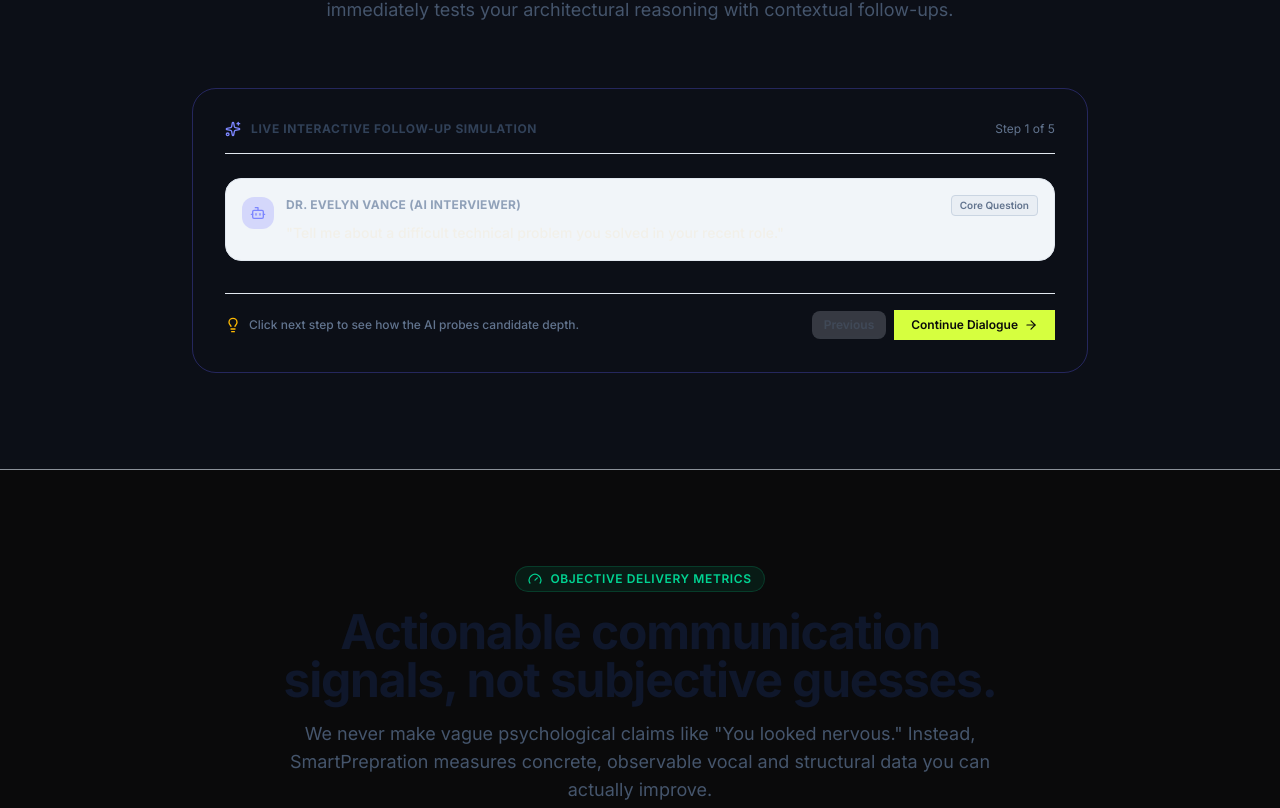
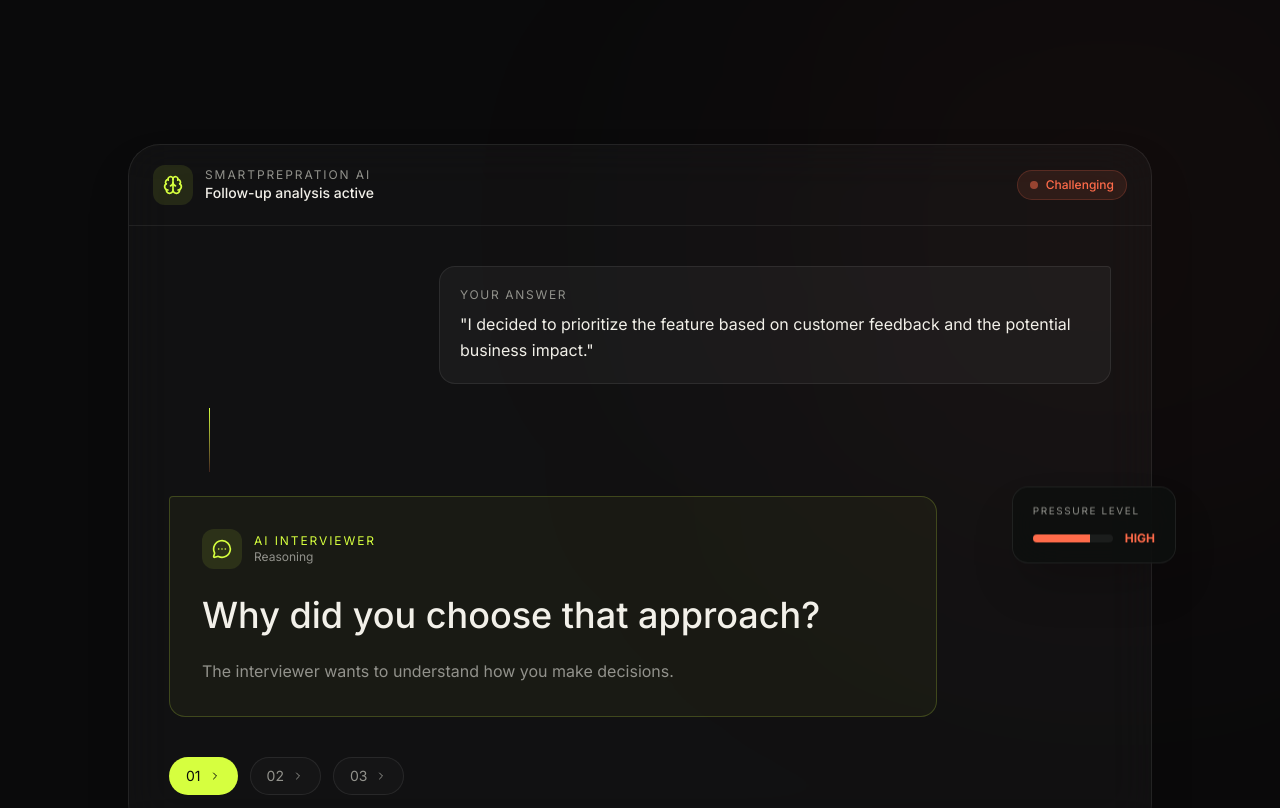
Before and after one commit to jasmeet-7/AI-Interviewer, a React (Vite) app: page / in a window 1280 px wide. Shown: the part 2992-3800 px from the top of the page. Built offline with nearby package versions, Linux system fonts and the light colour scheme.

Commit message:
Update Scene4FollowUpDemo.tsx

```diff
--- a/src/components/landing/Scene4FollowUpDemo.tsx
+++ b/src/components/landing/Scene4FollowUpDemo.tsx
@@ -1,165 +1,276 @@
-import React, { useState } from 'react';
+import React, { useRef, useState } from "react";
+import { motion, useScroll, useTransform } from "framer-motion";
 import {
-  GitBranch,
-  Bot,
-  User,
-  Sparkles,
-  Lightbulb,
-  ArrowRight
-} from 'lucide-react';
+  Brain,
+  MessageCircleMore,
+  ChevronRight,
+} from "lucide-react";
+
+const followUps = [
+  {
+    question: "Why did you choose that approach?",
+    tag: "Reasoning",
+    description:
+      "The interviewer wants to understand how you make decisions.",
+  },
+  {
+    question: "What would you do differently?",
+    tag: "Reflection",
+    description:
+      "Good candidates can evaluate their own decisions and improve them.",
+  },
+  {
+    question: "How do you know that would work?",
+    tag: "Evidence",
+    description:
+      "The AI pushes you to support your answer with evidence.",
+  },
+];
 
 export const Scene4FollowUpDemo: React.FC = () => {
-  const [activeStep, setActiveStep] = useState<number>(1);
+  const sectionRef = useRef<HTMLElement>(null);
+  const [activeQuestion, setActiveQuestion] = useState(0);
 
-  const conversationSteps = [
-    {
-      step: 1,
-      speaker: 'ai',
-      text: 'Tell me about a difficult technical problem you solved in your recent role.',
-      badge: 'Core Question'
-    },
-    {
-      step: 2,
-      speaker: 'candidate',
-      text: 'Our analytics dashboard had a 4-second latency spike during high traffic. I solved it by caching the aggregate queries with a Redis cluster and tuning the PostgreSQL indexes.',
-      badge: 'Candidate Answer (Context Stated)'
-    },
-    {
-      step: 3,
-      speaker: 'ai',
-      text: 'Why did you choose Redis over in-memory application caching like Memcached or Node local cache, and how did you handle cache invalidation on write bursts?',
-      badge: 'Intelligent Follow-Up #1 (Probing Trade-offs)',
-      isHighlight: true
-    },
-    {
-      step: 4,
-      speaker: 'candidate',
-      text: 'We had multiple stateless backend replicas, so local memory would lead to stale inconsistent counts. We used Redis with a write-through invalidation bus via RabbitMQ.',
-      badge: 'Candidate Clarification'
-    },
-    {
-      step: 5,
-      speaker: 'ai',
-      text: 'What would happen to your primary database if that Redis cluster experienced a cold cache restart under peak load, and how would you protect it?',
-      badge: 'Intelligent Follow-Up #2 (Resilience & Chaos Engineering)',
-      isHighlight: true
-    }
-  ];
+  const { scrollYProgress } = useScroll({
+    target: sectionRef,
+    offset: ["start end", "end start"],
+  });
+
+  const titleY = useTransform(
+    scrollYProgress,
+    [0, 0.4],
+    [100, 0]
+  );
+
+  const titleOpacity = useTransform(
+    scrollYProgress,
+    [0, 0.25],
+    [0, 1]
+  );
+
+  const demoY = useTransform(
+    scrollYProgress,
+    [0, 0.5],
+    [140, 0]
+  );
+
+  const demoRotateX = useTransform(
+    scrollYProgress,
+    [0, 0.5],
+    [10, 0]
+  );
+
+  const lineScale = useTransform(
+    scrollYProgress,
+    [0, 0.5],
+    [0, 1]
+  );
+
+  const active = followUps[activeQuestion];
 
   return (
-    <section className="py-24 relative overflow-hidden bg-slate-900/40 dark:bg-black/40 border-y border-slate-200/60 dark:border-white/5">
-      <div className="max-w-7xl mx-auto px-4 sm:px-6 lg:px-8">
+    <section
+      ref={sectionRef}
+      className="relative min-h-screen overflow-hidden bg-[var(--bg)] px-6 py-32"
+    >
+      {/* Background glow */}
+      <div className="pointer-events-none absolute right-[-10%] top-[20%] h-[600px] w-[600px] rounded-full bg-[#FF6B4A]/[0.05] blur-[180px]" />
 
-        {/* Section Heading */}
-        <div className="text-center max-w-3xl mx-auto mb-16">
-          <div className="inline-flex items-center gap-2 px-3 py-1 rounded-full bg-indigo-500/10 border border-indigo-500/20 text-indigo-400 text-xs font-semibold uppercase tracking-wider mb-4">
-            <GitBranch className="w-3.5 h-3.5" />
-            <span>DEEP CONVERSATIONAL REASONING</span>
+      <div className="relative mx-auto max-w-7xl">
+        {/* HEADING */}
+        <motion.div
+          style={{
+            y: titleY,
+            opacity: titleOpacity,
+          }}
+          className="mx-auto mb-20 max-w-4xl text-center"
+        >
+          <p className="mb-5 text-sm uppercase tracking-[0.25em] text-[#FF6B4A]">
+            The conversation gets harder
+          </p>
+
+          <h2 className="text-5xl font-semibold leading-[0.98] tracking-[-0.04em] text-[var(--text)] md:text-7xl">
+            A good answer
+            <br />
+            isn't the end.
+          </h2>
+
+          <p className="mx-auto mt-7 max-w-2xl text-lg leading-relaxed text-[var(--muted)]">
+            A real interviewer listens to your answer, notices the gaps,
+            and asks the question you didn't expect.
+          </p>
+        </motion.div>
+
+        {/* INTERVIEW DEMO */}
+        <motion.div
+          style={{
+            y: demoY,
+            rotateX: demoRotateX,
+            perspective: 1200,
+          }}
+          className="relative mx-auto max-w-5xl"
+        >
+          <div className="overflow-hidden rounded-[2rem] border border-white/[0.08] bg-white/[0.03] shadow-2xl backdrop-blur-xl">
+            {/* TOP BAR */}
+            <div className="flex items-center justify-between border-b border-white/[0.07] px-6 py-5">
+              <div className="flex items-center gap-3">
+                <div className="flex h-10 w-10 items-center justify-center rounded-xl bg-[#D6FF3F]/10">
+                  <Brain className="h-5 w-5 text-[#D6FF3F]" />
                 </div>
 
-          <h2 className="text-3xl sm:text-4xl lg:text-5xl font-extrabold text-slate-900 dark:text-white tracking-tight mb-4">
-            Real interviewers don&apos;t move to the next question.{' '}
-            <span className="gradient-text-brand">They probe deeper.</span>
-          </h2>
+                <div>
+                  <p className="text-xs uppercase tracking-[0.16em] text-[var(--muted)]">
+                    SmartPrepration AI
+                  </p>
 
-          <p className="text-base sm:text-lg text-slate-600 dark:text-slate-300">
-            SmartPrepration analyzes the technical choices mentioned in your answer and immediately tests your architectural reasoning with contextual follow-ups.
+                  <p className="text-sm font-medium text-[var(--text)]">
+                    Follow-up analysis active
+                  </p>
+                </div>
+              </div>
+
+              <div className="flex items-center gap-2 rounded-full border border-[#FF6B4A]/20 bg-[#FF6B4A]/10 px-3 py-1.5">
+                <span className="h-2 w-2 animate-pulse rounded-full bg-[#FF6B4A]" />
+
+                <span className="text-xs font-medium text-[#FF6B4A]">
+                  Challenging
+                </span>
+              </div>
+            </div>
+
+            {/* CHAT AREA */}
+            <div className="p-6 md:p-10">
+              {/* USER ANSWER */}
+              <div className="ml-auto max-w-2xl rounded-2xl rounded-tr-sm border border-white/[0.08] bg-white/[0.04] p-5">
+                <p className="mb-2 text-xs uppercase tracking-[0.14em] text-[var(--muted)]">
+                  Your answer
+                </p>
+
+                <p className="leading-relaxed text-[var(--text)]">
+                  "I decided to prioritize the feature based on customer
+                  feedback and the potential business impact."
                 </p>
               </div>
 
-        {/* Interactive Dynamic Tree Card */}
-        <div className="max-w-4xl mx-auto glass-panel-glow rounded-3xl p-6 sm:p-8 border border-indigo-500/30">
+              {/* CONNECTING LINE */}
+              <motion.div
+                style={{
+                  scaleY: lineScale,
+                }}
+                className="my-6 ml-10 h-16 w-px origin-top bg-gradient-to-b from-[#D6FF3F] to-[#FF6B4A]/20"
+              />
 
-          {/* Header Bar */}
-          <div className="flex items-center justify-between pb-4 border-b border-slate-200 dark:border-white/10 mb-6">
-            <div className="flex items-center gap-2.5">
-              <Sparkles className="w-4 h-4 text-indigo-400" />
-              <span className="text-xs font-bold uppercase tracking-wider text-slate-700 dark:text-slate-200">
-                LIVE INTERACTIVE FOLLOW-UP SIMULATION
-              </span>
+              {/* AI FOLLOW-UP */}
+              <motion.div
+                key={activeQuestion}
+                initial={{
+                  opacity: 0,
+                  x: -40,
+                  scale: 0.96,
+                }}
+                animate={{
+                  opacity: 1,
+                  x: 0,
+                  scale: 1,
+                }}
+                transition={{
+                  type: "spring",
+                  stiffness: 180,
+                  damping: 20,
+                }}
+                className="max-w-3xl rounded-2xl rounded-tl-sm border border-[#D6FF3F]/20 bg-[#D6FF3F]/[0.04] p-6 md:p-8"
+              >
+                <div className="mb-6 flex items-center gap-3">
+                  <div className="flex h-10 w-10 items-center justify-center rounded-xl bg-[#D6FF3F]/10">
+                    <MessageCircleMore className="h-5 w-5 text-[#D6FF3F]" />
                   </div>
-            <div className="flex items-center gap-1 text-xs text-slate-500 dark:text-slate-400">
-              <span>Step {activeStep} of 5</span>
+
+                  <div>
+                    <p className="text-xs uppercase tracking-[0.16em] text-[#D6FF3F]">
+                      AI Interviewer
+                    </p>
+
+                    <p className="text-xs text-[var(--muted)]">
+                      {active.tag}
+                    </p>
                   </div>
                 </div>
 
-          {/* Stepper Dialogue Bubbles */}
-          <div className="space-y-4 mb-8">
-            {conversationSteps.slice(0, activeStep).map((item, idx) => (
-              <div
-                key={idx}
-                className={`p-4 rounded-2xl transition-all duration-300 ${
-                  item.speaker === 'ai'
-                    ? item.isHighlight
-                      ? 'bg-gradient-to-r from-indigo-950/70 to-blue-950/60 border border-indigo-500/40 text-white shadow-lg'
-                      : 'bg-slate-100 dark:bg-white/5 border border-slate-200 dark:border-white/10'
-                    : 'bg-cyan-500/10 border border-cyan-500/20 text-slate-800 dark:text-slate-200 ml-4 sm:ml-8'
+                <h3 className="text-2xl font-medium leading-tight text-[var(--text)] md:text-4xl">
+                  {active.question}
+                </h3>
+
+                <p className="mt-5 max-w-xl leading-relaxed text-[var(--muted)]">
+                  {active.description}
+                </p>
+              </motion.div>
+
+              {/* QUESTION CONTROLS */}
+              <div className="mt-10 flex flex-wrap gap-3">
+                {followUps.map((item, index) => (
+                  <button
+                    key={item.question}
+                    type="button"
+                    onClick={() => setActiveQuestion(index)}
+                    className={`group flex items-center gap-2 rounded-full border px-4 py-2 text-sm transition-all ${
+                      activeQuestion === index
+                        ? "border-[#D6FF3F]/40 bg-[#D6FF3F] text-[#090B0A]"
+                        : "border-white/[0.08] bg-white/[0.02] text-[var(--muted)] hover:border-[#D6FF3F]/30 hover:text-[var(--text)]"
                     }`}
                   >
-                <div className="flex items-start gap-3">
-                  <div className={`p-2 rounded-xl shrink-0 mt-0.5 ${
-                    item.speaker === 'ai'
-                      ? 'bg-indigo-500/20 text-indigo-400'
-                      : 'bg-cyan-500/20 text-cyan-400'
-                  }`}>
-                    {item.speaker === 'ai' ? <Bot className="w-4 h-4" /> : <User className="w-4 h-4" />}
-                  </div>
+                    <span>0{index + 1}</span>
 
-                  <div className="flex-1">
-                    <div className="flex items-center justify-between mb-1.5 flex-wrap gap-2">
-                      <span className="text-xs font-bold tracking-wide uppercase text-slate-400">
-                        {item.speaker === 'ai' ? 'Dr. Evelyn Vance (AI Interviewer)' : 'Candidate (You)'}
-                      </span>
-                      <span className={`px-2 py-0.5 rounded text-[10px] font-semibold border ${
-                        item.isHighlight
-                          ? 'bg-indigo-500/20 text-indigo-300 border-indigo-500/40'
-                          : 'bg-slate-200/50 dark:bg-white/5 text-slate-500 dark:text-slate-400 border-slate-300 dark:border-white/10'
-                      }`}>
-                        {item.badge}
-                      </span>
-                    </div>
-
-                    <p className="text-xs sm:text-sm leading-relaxed font-medium">
-                      &quot;{item.text}&quot;
-                    </p>
+                    <ChevronRight className="h-3 w-3 transition-transform group-hover:translate-x-0.5" />
+                  </button>
+                ))}
               </div>
             </div>
           </div>
-            ))}
+
+          {/* FLOATING PRESSURE INDICATOR */}
+          <motion.div
+            animate={{
+              y: [0, -10, 0],
+            }}
+            transition={{
+              duration: 4,
+              repeat: Infinity,
+            }}
+            className="absolute -right-6 top-1/2 hidden rounded-2xl border border-white/[0.08] bg-[#0D100E]/80 px-5 py-4 shadow-2xl backdrop-blur-xl lg:block"
+          >
+            <p className="text-[10px] uppercase tracking-[0.16em] text-[var(--muted)]">
+              Pressure level
+            </p>
+
+            <div className="mt-3 flex items-center gap-3">
+              <div className="h-2 w-20 overflow-hidden rounded-full bg-white/[0.06]">
+                <motion.div
+                  animate={{
+                    width: ["55%", "82%", "68%"],
+                  }}
+                  transition={{
+                    duration: 2.5,
+                    repeat: Infinity,
+                  }}
+                  className="h-full bg-[#FF6B4A]"
+                />
               </div>
 
-          {/* Step Progress Controller */}
-          <div className="pt-4 border-t border-slate-200 dark:border-white/10 flex items-center justify-between flex-wrap gap-4">
-            <div className="flex items-center gap-2">
-              <Lightbulb className="w-4 h-4 text-amber-400" />
-              <span className="text-xs text-slate-500 dark:text-slate-400 font-medium">
-                {activeStep === 5 ? 'All follow-up stages demonstrated.' : 'Click next step to see how the AI probes candidate depth.'}
+              <span className="text-xs font-bold text-[#FF6B4A]">
+                HIGH
               </span>
             </div>
-
-            <div className="flex items-center gap-2">
-              <button
-                disabled={activeStep <= 1}
-                onClick={() => setActiveStep(prev => Math.max(1, prev - 1))}
-                className="px-3 py-1.5 text-xs font-semibold rounded-lg bg-slate-200/50 dark:bg-white/5 text-slate-400 hover:text-white disabled:opacity-40 disabled:pointer-events-none"
-              >
-                Previous
-              </button>
-
-              <button
-                disabled={activeStep >= conversationSteps.length}
-                onClick={() => setActiveStep(prev => Math.min(conversationSteps.length, prev + 1))}
-                className="btn-primary px-4 py-1.5 text-xs font-semibold flex items-center gap-1.5 disabled:opacity-40 disabled:pointer-events-none"
-              >
-                <span>Continue Dialogue</span>
-                <ArrowRight className="w-3.5 h-3.5" />
-              </button>
-            </div>
+          </motion.div>
+        </motion.div>
       </div>
 
-        </div>
-
-      </div>
+      {/* BOTTOM TRANSITION */}
+      <motion.div
+        style={{
+          scaleX: lineScale,
+        }}
+        className="absolute bottom-0 left-[10%] right-[10%] h-px origin-center bg-gradient-to-r from-transparent via-[#FF6B4A]/40 to-transparent"
+      />
     </section>
   );
 };
```
Lines whose indentation alone changed are shown as unchanged.
